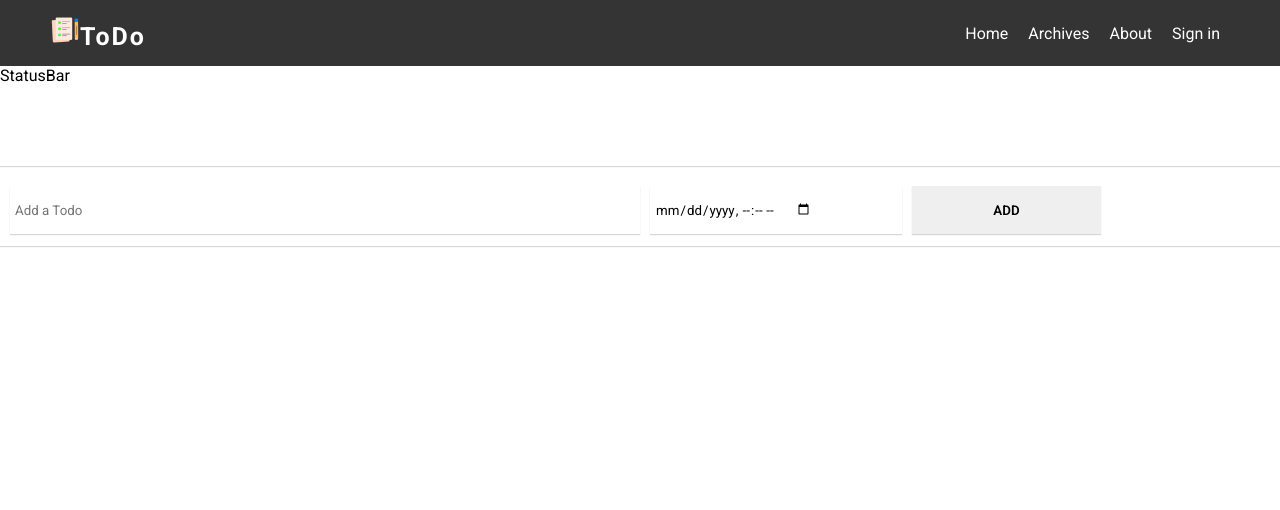
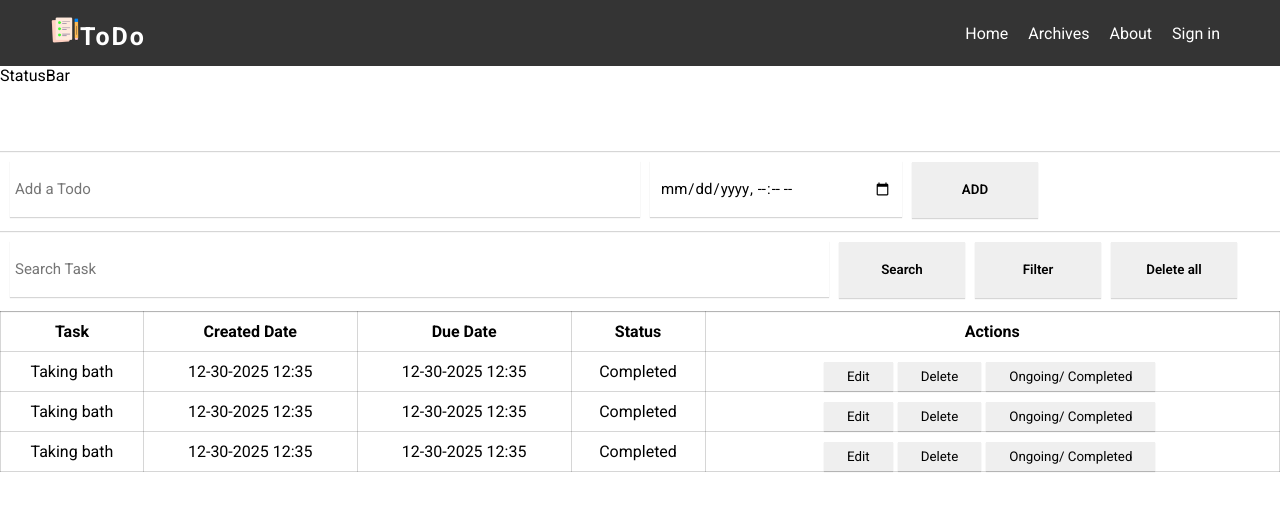
Before and after one commit to ysdhuri312/todo-web-app, a React (Vite) app in the folder client/: page / in a window 1280 px wide. Shown: the top 510 px of the page. Built offline with nearby package versions, Linux system fonts and the light colour scheme.

Commit message:
Complete HTML and CSS part

```diff
--- a/client/src/App.css
+++ b/client/src/App.css
@@ -61,10 +61,11 @@
 }
 
 input {
-    padding: 10px 90px 10px 5px;
+    padding: 0 90px 0 5px;
     margin-bottom: 15px;
     border: none;
     box-shadow: rgba(0, 0, 0, 0.16) 0px 1px 1px;
+    font-size: 15px;
 }
 
 button {
@@ -86,7 +87,7 @@ button:active {
 
 .statusbar {
     width: 100%;
-    height: 100px;
+    height: 85px;
     box-shadow: rgba(0, 0, 0, 0.16) 0px 1px 1px;
 }
 
@@ -97,22 +98,57 @@ button:active {
     height: 80px;
     box-shadow: rgba(0, 0, 0, 0.16) 0px 1px 1px;
     padding: 10px;
+    padding-bottom: 0;
 }
 
-.todo {
+.todo-input {
     width: 50%;
     height: 80%;
     margin-right: 10px;
+    margin-bottom: 0;
 }
 
 .datetime {
     width: 20%;
     height: 80%;
     margin-right: 10px;
+    margin-bottom: 0;
+    padding: 0 10px;
 }
 
 .todo-btn {
     height: 80%;
-    width: 15%;
+    width: 10%;
     font-weight: 600;
+    margin: 0;
+    margin-right: 10px;
 }
+
+/* List of Todo */
+
+.todo-list-container {
+    width: 100%;
+}
+
+.search-todo {
+    width: 65%;
+}
+
+.todo-list {
+    width: 100%;
+}
+
+th {
+    padding: 10px 0 10px 0;
+}
+
+table,
+th,
+td {
+    border: 1px solid rgba(0, 0, 0, 0.16);
+    border-collapse: collapse;
+}
+
+.todo {
+    text-align: center;
+}
--- a/client/src/components/home/CreateTodo.jsx
+++ b/client/src/components/home/CreateTodo.jsx
@@ -1,17 +1,39 @@
 /** @format */
 
+import { useState } from 'react';
+
 const CreateTodo = () => {
+  const [todoInputValue, setTodoInputValue] = useState('');
+  const [datetimeValue, setDatetimeValue] = useState('');
+
+  const handleSubmit = (e) => {
+    e.preventDefault();
+
+    console.log(todoInputValue);
+    console.log(datetimeValue);
+
+    setTodoInputValue('');
+    setDatetimeValue('');
+  };
+
   return (
     <>
-      <form className='todo-container'>
+      <form className='todo-container' onSubmit={handleSubmit}>
         <input
-          className='todo'
+          className='todo-input'
           type='taxt'
-          value={''}
+          value={todoInputValue}
+          onChange={(e) => setTodoInputValue(e.target.value)}
           name='todo'
           placeholder='Add a Todo'
         />
-        <input className='datetime' type='datetime-local' name='completed-by' />
+        <input
+          className='datetime'
+          value={datetimeValue}
+          type='datetime-local'
+          onChange={(e) => setDatetimeValue(e.target.value)}
+          name='completed-by'
+        />
         <button className='todo-btn' type='submit'>
           ADD
         </button>
--- a/client/src/components/home/SearchBar.jsx
+++ b/client/src/components/home/SearchBar.jsx
@@ -1,6 +1,28 @@
 /** @format */
 
+import { useState } from 'react';
+
 const SearchBar = () => {
-  return <div>SearchBar</div>;
+  const [searchInputValue, setSearchInputValue] = useState('');
+
+  return (
+    <>
+      <form className='todo-container'>
+        <input
+          className='todo-input search-todo'
+          type='taxt'
+          value={searchInputValue}
+          name='todo'
+          onChange={(e) => setSearchInputValue(e.target.value)}
+          placeholder='Search Task'
+        />
+        <button className='todo-btn' type='submit'>
+          Search
+        </button>
+        <button className='todo-btn'>Filter</button>
+        <button className='todo-btn'>Delete all</button>
+      </form>
+    </>
+  );
 };
 export default SearchBar;
--- /dev/null
+++ b/client/src/components/home/Todo.jsx
@@ -0,0 +1,18 @@
+/** @format */
+
+const Todo = () => {
+  return (
+    <tr className='todo'>
+      <td>{'Taking bath '}</td>
+      <td>{'12-30-2025 12:35'}</td>
+      <td>{'12-30-2025 12:35'}</td>
+      <td>Completed</td>
+      <td>
+        <button>Edit</button>
+        <button>Delete</button>
+        <button>Ongoing/ Completed</button>
+      </td>
+    </tr>
+  );
+};
+export default Todo;
--- a/client/src/components/home/TodoList.jsx
+++ b/client/src/components/home/TodoList.jsx
@@ -1,6 +1,29 @@
 /** @format */
 
+import SearchBar from './SearchBar';
+import Todo from './Todo';
+
 const TodoList = () => {
-  return <>TodoList</>;
+  return (
+    <div className='todo-list-container'>
+      <SearchBar />
+      <table className='todo-list'>
+        <thead>
+          <tr>
+            <th>Task</th>
+            <th>Created Date</th>
+            <th>Due Date</th>
+            <th>Status</th>
+            <th>Actions</th>
+          </tr>
+        </thead>
+        <tbody>
+          <Todo />
+          <Todo />
+          <Todo />
+        </tbody>
+      </table>
+    </div>
+  );
 };
 export default TodoList;
--- a/client/src/pages/Home.jsx
+++ b/client/src/pages/Home.jsx
@@ -3,12 +3,14 @@
 import React from 'react';
 import CreateTodo from '../components/home/CreateTodo';
 import StatusBar from '../components/home/StatusBar';
+import TodoList from '../components/home/TodoList';
 
 const Home = () => {
   return (
     <div>
       <StatusBar />
       <CreateTodo />
+      <TodoList />
     </div>
   );
 };
```
